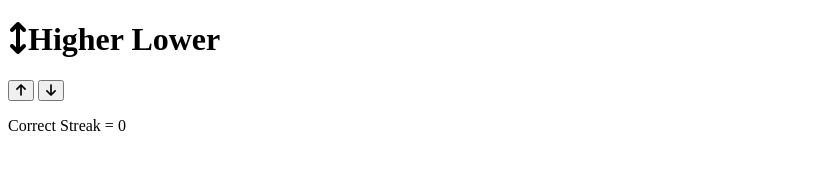
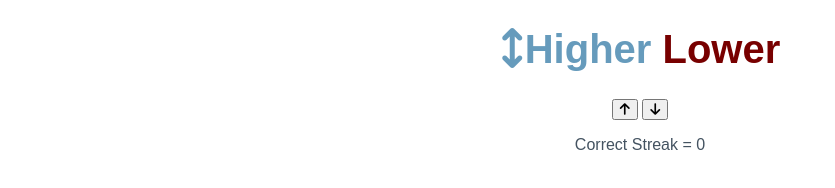
Before and after one commit to adam-blakeney/Higher-Lower, a plain HTML site: page index.html in a window 1280 px wide. Shown: the whole page, without its empty margins (0-835 px from the left). Drawn offline with Linux system fonts and the light colour scheme.

Commit message:
inital css

```diff
--- a/assets/css/style.css
+++ b/assets/css/style.css
@@ -0,0 +1,19 @@
+/* --------- Global style */
+
+body {
+    background-color: white;
+    font-family: "Raleway", sans-serif;
+    color: #445361;
+    text-align: center;
+}
+
+/* --------- Heading */
+
+.heading {
+    text-align: center;
+    font-size: 2.5rem;
+    color: #669BBC
+}
+
+#heading-2{ color: #780000
+}
--- a/index.html
+++ b/index.html
@@ -16,7 +16,7 @@
 </head>
 <body>
     <h1 class="heading">
-        <i class="fa-solid fa-arrows-up-down"></i>Higher Lower
+        <i class="fa-solid fa-arrows-up-down"></i>Higher <span id="heading-2">Lower</span>
     </h1>
 
     <div class="game-area">
```
